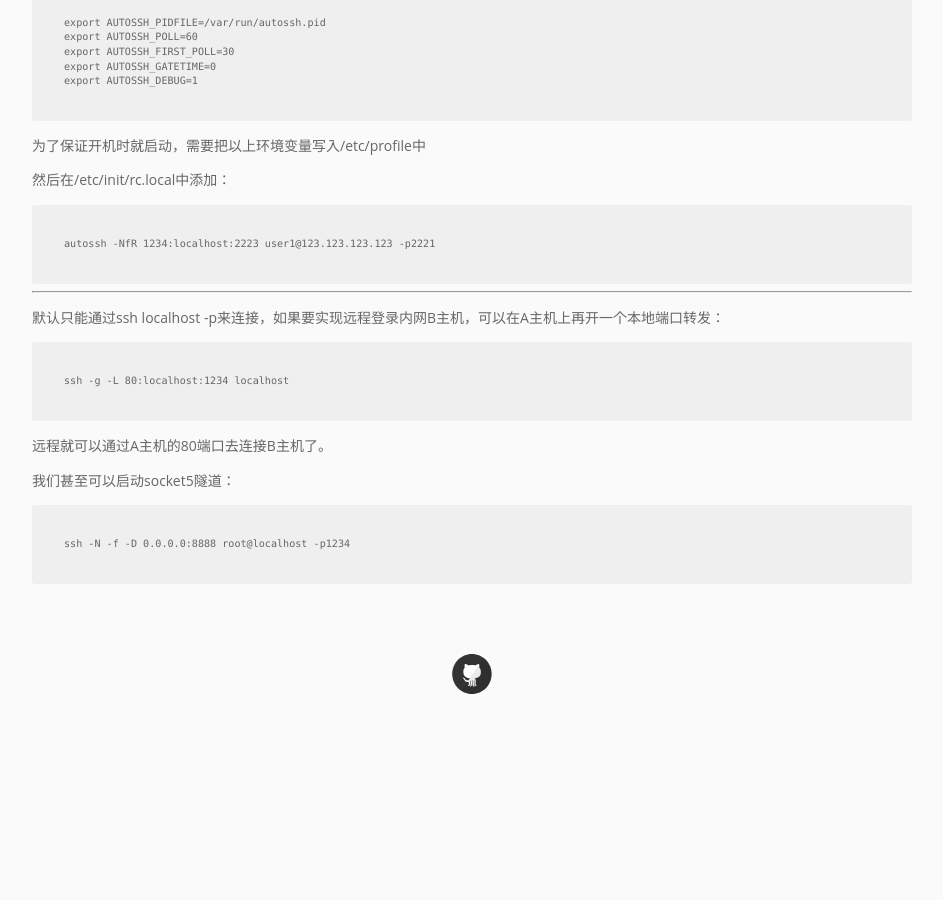
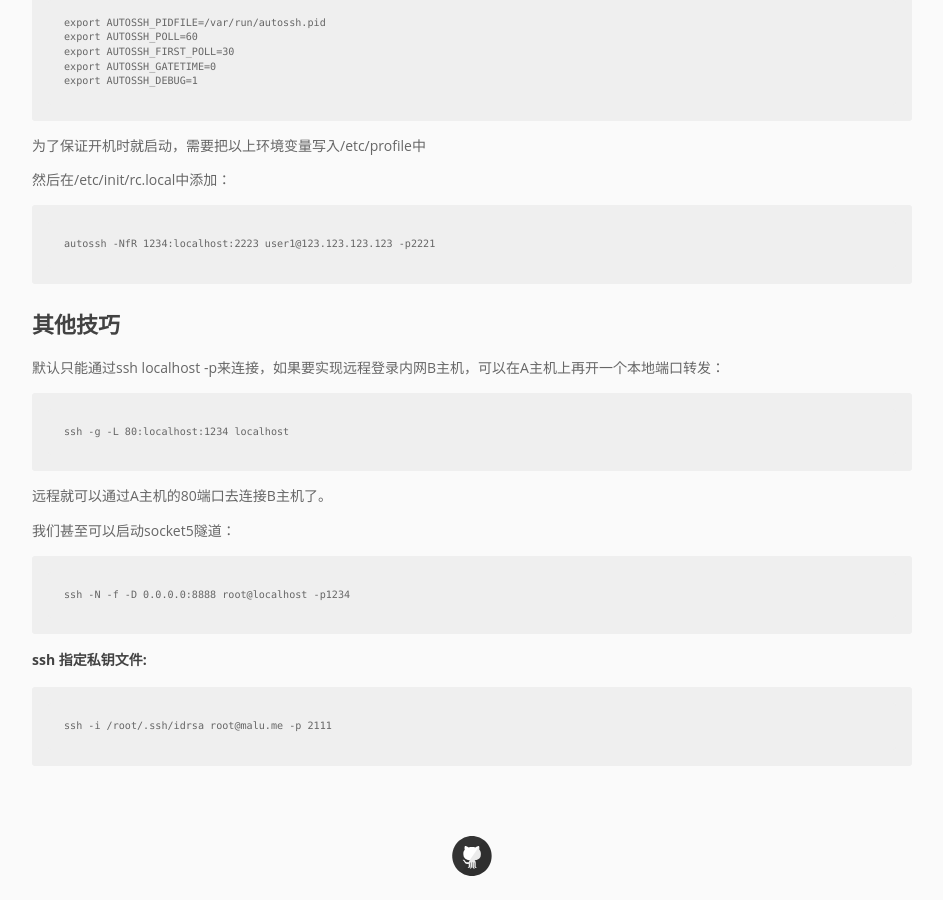
Before and after one commit to pingmalu/pingmalu.github.io, a Jekyll site: the page built from _posts/2015-11-30-SSH反向连接.md, in a window 1280 px wide and 900 px high, scrolled down 1664 px. Shown: the whole window, without its empty margins (168-1111 px from the left). Built offline with Jekyll 4.4.1, drawn with Linux system fonts in a browser that asks for light colours; nearby versions of some CDN libraries; before the commit the page ends 2382 px from its top, so only the background shows below that.

Commit message:
'update'

```diff
--- a/_posts/2015-11-30-SSH反向连接.md
+++ b/_posts/2015-11-30-SSH反向连接.md
@@ -66,7 +66,7 @@ B主机：内网，sshd端口：2223
 	autossh -NfR 1234:localhost:2223 user1@123.123.123.123 -p2221
 
 
-----------
+# 其他技巧
 
 
 默认只能通过ssh localhost -p来连接，如果要实现远程登录内网B主机，可以在A主机上再开一个本地端口转发：
@@ -78,3 +78,7 @@ B主机：内网，sshd端口：2223
 我们甚至可以启动socket5隧道：
 
 	ssh -N -f -D 0.0.0.0:8888 root@localhost -p1234
+
+### ssh 指定私钥文件:
+
+	ssh -i /root/.ssh/idrsa root@malu.me -p 2111
```
